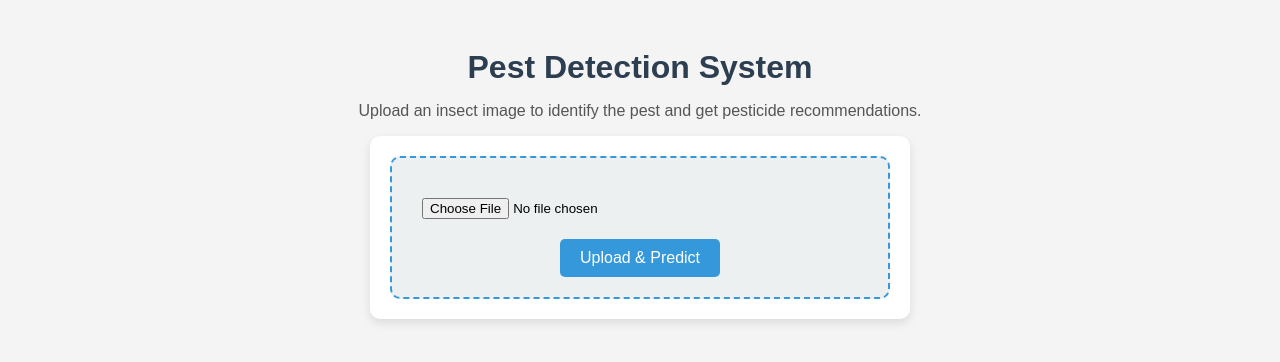
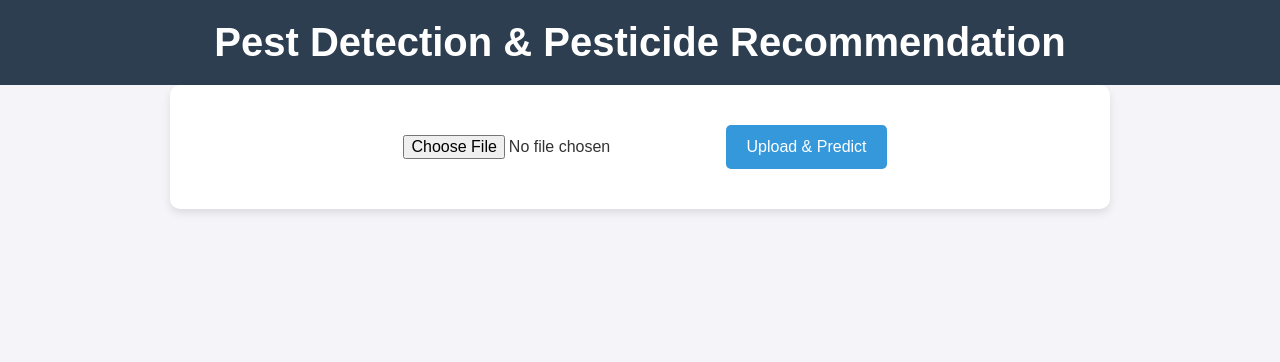
Before and after one commit to vishal772004/ZEN-AI, a Flask app: page / in a window 1280 px wide. Shown: the top 362 px of the page. Run offline with Flask 3, Linux system fonts and the light colour scheme; parts of the project's set-up code (start-up, migrations or seed data) failed here and were passed over.

Commit message:
Added image upload functionality and updated HTML/CSS

```diff
--- a/app.py
+++ b/app.py
@@ -14,24 +14,67 @@ IMG_SIZE = (128, 128)
 # Define pest-to-pesticide mapping with effects on soil
 PESTICIDE_MAP = {
     "Green Leafhopper": {
-        "pesticide": "Imidacloprid",
+        "pesticides": [
+            {"name": "Imidacloprid", "price": 500},
+            {"name": "Thiamethoxam", "price": 450},
+            {"name": "Acetamiprid", "price": 430}
+        ],
+        "organic": "Neem Oil, Spinosad",
         "effect": "Highly toxic to soil microbes, reduces beneficial bacteria and fungi, affecting soil fertility."
     },
     "Planthopper": {
-        "pesticide": "Buprofezin",
+        "pesticides": [
+            {"name": "Buprofezin", "price": 600},
+            {"name": "Pymetrozine", "price": 550},
+            {"name": "Dinotefuran", "price": 530}
+        ],
+        "organic": "Beauveria bassiana (fungal biopesticide), Neem Extract",
         "effect": "Minimal direct impact on soil but reduces beneficial soil arthropods, affecting soil aeration."
     },
     "Rice Bug": {
-        "pesticide": "Lambda-cyhalothrin",
+        "pesticides": [
+            {"name": "Lambda-cyhalothrin", "price": 700},
+            {"name": "Deltamethrin", "price": 650},
+            {"name": "Fenvalerate", "price": 620}
+        ],
+        "organic": "Garlic extract, Chrysanthemum flower extract",
         "effect": "Binds to soil, toxic to earthworms, disrupts soil food web, lowers organic matter decomposition."
     },
     "Rice Leaf Roller": {
-        "pesticide": "Chlorpyrifos",
+        "pesticides": [
+            {"name": "Chlorpyrifos", "price": 750},
+            {"name": "Carbaryl", "price": 720},
+            {"name": "Quinalphos", "price": 710}
+        ],
+        "organic": "Bt (Bacillus thuringiensis), Azadirachtin",
         "effect": "Persistent in soil for over a year, disrupts soil enzymes, kills beneficial nematodes, can leach into groundwater."
     },
     "Rice Stem Borer": {
-        "pesticide": "Fipronil",
+        "pesticides": [
+            {"name": "Fipronil", "price": 900},
+            {"name": "Chlorantraniliprole", "price": 850},
+            {"name": "Emamectin Benzoate", "price": 820}
+        ],
+        "organic": "Trichogramma wasps, Neem Cake",
         "effect": "Long-term soil toxicity, reduces microbial balance and earthworms, alters nitrogen cycle."
+    },
+    "Aphids": {
+        "pesticides": [
+            {"name": "Malathion", "price": 550},
+            {"name": "Flonicamid", "price": 520},
+            {"name": "Pymetrozine", "price": 500}
+        ],
+        "organic": "Ladybugs, Neem Oil",
+        "effect": "Can affect beneficial pollinators if sprayed widely."
+    },
+    "Whiteflies": {
+        "pesticides": [
+            {"name": "Spiromesifen", "price": 630},
+            {"name": "Buprofezin", "price": 600},
+            {"name": "Pyriproxyfen", "price": 580}
+        ],
+        "organic": "Sticky traps, Garlic Spray",
+        "effect": "Residues persist in soil for months, affecting soil-dwelling insects."
     },
 }
 
@@ -44,23 +87,24 @@ app.config["UPLOAD_FOLDER"] = UPLOAD_FOLDER
 os.makedirs(UPLOAD_FOLDER, exist_ok=True)
 
 def predict_pest(image_path):
-    """Predict the pest and recommend a pesticide with soil effects."""
+    """Predict the pest and recommend multiple pesticides sorted by cost."""
     img = cv2.imread(image_path)
     img = cv2.resize(img, IMG_SIZE).flatten() / 255.0
     img = img.reshape(1, -1)
 
     pred_label = model.predict(img)[0]
-    pest_name = class_names[pred_label].strip().title()  # Normalize name formatting
+    pest_name = class_names[pred_label].strip().title()
 
-    # Debugging: Print pest name to check its format
+    # Debugging: Print pest name
     print(f"Detected Pest: {pest_name}")
 
-    # Get pesticide recommendation and its effect
-    pesticide_info = PESTICIDE_MAP.get(pest_name, {"pesticide": "No recommendation available", "effect": "No soil impact information available"})
-    pesticide = pesticide_info["pesticide"]
-    effect = pesticide_info["effect"]
+    # Fetch pesticides, organic solutions, and effects
+    pesticide_info = PESTICIDE_MAP.get(pest_name, {"pesticides": [], "organic": "No organic alternatives", "effect": "No soil impact information available"})
 
-    return pest_name, pesticide, effect
+    # Sort pesticides by price (ascending)
+    sorted_pesticides = sorted(pesticide_info["pesticides"], key=lambda x: x["price"])
+
+    return pest_name, sorted_pesticides, pesticide_info["organic"], pesticide_info["effect"]
 
 @app.route("/", methods=["GET", "POST"])
 def index():
@@ -77,9 +121,9 @@ def index():
         file.save(file_path)
 
         # Get prediction
-        pest_name, pesticide, effect = predict_pest(file_path)
+        pest_name, pesticides, organic, effect = predict_pest(file_path)
 
-        return render_template("index.html", filename=file.filename, pest=pest_name, pesticide=pesticide, effect=effect)
+        return render_template("index.html", filename=file.filename, pest=pest_name, pesticides=pesticides, organic=organic, effect=effect)
 
     return render_template("index.html")
 
--- a/templates/index.html
+++ b/templates/index.html
@@ -3,108 +3,126 @@
 <head>
     <meta charset="UTF-8">
     <meta name="viewport" content="width=device-width, initial-scale=1.0">
-    <title>Pest Detection System</title>
+    <title>Pest Detection</title>
     <style>
-        /* General Styles */
         body {
             font-family: Arial, sans-serif;
-            text-align: center;
-            padding: 20px;
-            background-color: #f4f4f4;
-        }
-        h1 {
-            color: #2c3e50;
-            margin-bottom: 10px;
-        }
-        p {
-            color: #555;
+            margin: 0;
+            padding: 0;
+            background-color: #f4f4f9;
+            color: #333;
         }
 
-        /* Form Styles */
-        .container {
-            max-width: 500px;
-            margin: auto;
-            background: white;
+        header {
+            background-color: #2c3e50;
+            color: white;
             padding: 20px;
-            border-radius: 10px;
-            box-shadow: 0px 4px 10px rgba(0, 0, 0, 0.1);
+            text-align: center;
         }
+
+        h1 {
+            margin: 0;
+            font-size: 2.5em;
+        }
+
         form {
+            display: flex;
+            justify-content: center;
             padding: 20px;
-            border: 2px dashed #3498db;
-            background: #ecf0f1;
-            border-radius: 10px;
         }
+
         input[type="file"] {
             padding: 10px;
-            border: none;
-            width: 100%;
-            margin: 10px 0;
+            margin-right: 10px;
+            font-size: 1em;
         }
-        input[type="submit"] {
+
+        button {
+            padding: 10px 20px;
+            font-size: 1em;
+            cursor: pointer;
             background-color: #3498db;
             color: white;
             border: none;
-            padding: 10px 20px;
             border-radius: 5px;
-            cursor: pointer;
-            font-size: 16px;
-            transition: background 0.3s;
         }
-        input[type="submit"]:hover {
+
+        button:hover {
             background-color: #2980b9;
         }
 
-        /* Result Styles */
-        .result {
+        h2 {
+            color: #2980b9;
+        }
+
+        h3 {
             margin-top: 20px;
-            background: white;
-            padding: 15px;
+            font-size: 1.4em;
+            color: #34495e;
+        }
+
+        ul {
+            list-style-type: none;
+            padding-left: 0;
+        }
+
+        li {
+            margin-bottom: 10px;
+        }
+
+        p {
+            font-size: 1.1em;
+            line-height: 1.6;
+        }
+
+        .container {
+            padding: 20px;
+            max-width: 900px;
+            margin: 0 auto;
+            background-color: white;
             border-radius: 10px;
-            box-shadow: 0px 4px 10px rgba(0, 0, 0, 0.1);
+            box-shadow: 0 4px 8px rgba(0, 0, 0, 0.1);
         }
-        .result img {
+
+        .pest-image {
             max-width: 100%;
             height: auto;
+            margin-top: 20px;
             border-radius: 10px;
-            margin-top: 10px;
-        }
-        .result p {
-            font-size: 16px;
-            color: #333;
-        }
-        .error {
-            color: red;
-            font-weight: bold;
         }
     </style>
 </head>
 <body>
-
-    <h1>Pest Detection System</h1>
-    <p>Upload an insect image to identify the pest and get pesticide recommendations.</p>
+    <header>
+        <h1>Pest Detection & Pesticide Recommendation</h1>
+    </header>
 
     <div class="container">
         <form action="/" method="post" enctype="multipart/form-data">
-            <input type="file" name="file" required>
-            <br>
-            <input type="submit" value="Upload & Predict">
+            <input type="file" name="file">
+            <button type="submit">Upload & Predict</button>
         </form>
+
+        {% if filename %}
+            <h2>Detected Pest: {{ pest }}</h2>
+
+            <!-- Display the uploaded image -->
+            <h3>Uploaded Image:</h3>
+            <img src="{{ url_for('static', filename='uploads/' + filename) }}" alt="Uploaded Pest Image" class="pest-image">
+
+            <h3>Recommended Pesticides (Sorted by Cost):</h3>
+            <ul>
+                {% for pesticide in pesticides %}
+                    <li><b>{{ pesticide.name }}</b> - ₹{{ pesticide.price }}</li>
+                {% endfor %}
+            </ul>
+
+            <h3>Organic Alternatives:</h3>
+            <p>{{ organic }}</p>
+
+            <h3>Effect on Soil:</h3>
+            <p>{{ effect }}</p>
+        {% endif %}
     </div>
-
-    {% if filename %}
-        <div class="result">
-            <h2>Prediction Result</h2>
-            <img src="{{ url_for('static', filename='uploads/' + filename) }}" alt="Uploaded Image">
-            <p><strong>Pest Detected:</strong> {{ pest }}</p>
-            <p><strong>Recommended Pesticide:</strong> {{ pesticide }}</p>
-            <p><strong>Soil Impact:</strong> {{ effect }}</p>
-        </div>
-    {% endif %}
-
-    {% if error %}
-        <p class="error">{{ error }}</p>
-    {% endif %}
-
 </body>
 </html>
```
Also changed, not shown: static/uploads/0001.JPG (added), static/uploads/0007.JPG (added), static/uploads/0008.JPG (added), static/uploads/0009.JPG, static/uploads/0010.jpg.
